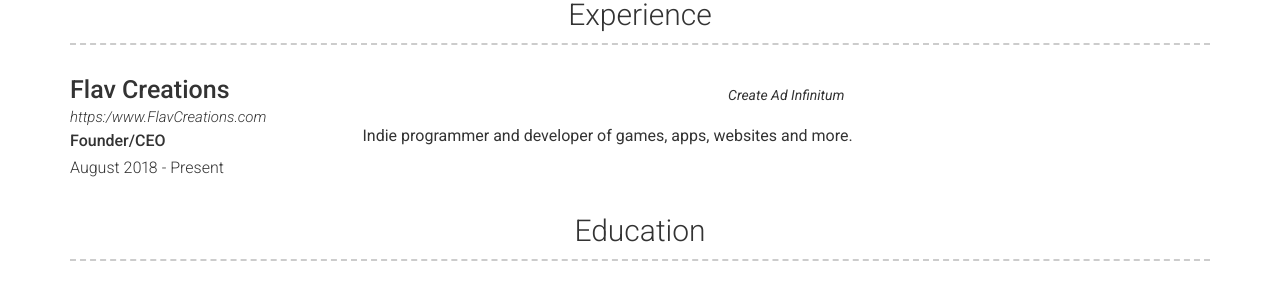
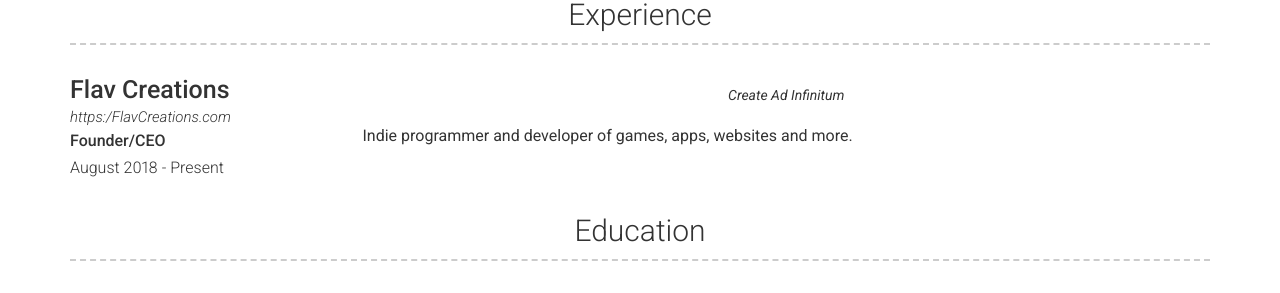
Before and after one commit to FlavCreations/resume.flavcreations.com, a Jekyll site: the page built from index.md, in a window 1280 px wide. Shown: the part 797-1090 px from the top of the page. Built offline with Jekyll 4.4.1, drawn with Linux system fonts in a browser that asks for light colours; nearby versions of some CDN libraries.

Commit message:
Update experience.yml

```diff
--- a/_data/experience.yml
+++ b/_data/experience.yml
@@ -1,7 +1,7 @@
 # Experience template
 - layout: left
   company: Flav Creations
-  link: https:/www.FlavCreations.com
+  link: https:/FlavCreations.com
   job_title: Founder/CEO
   dates: August 2018 - Present
   quote: >
```
